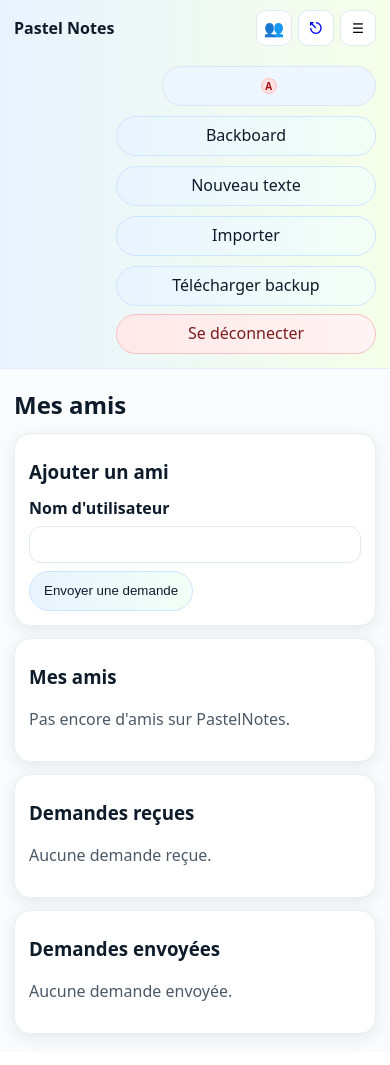
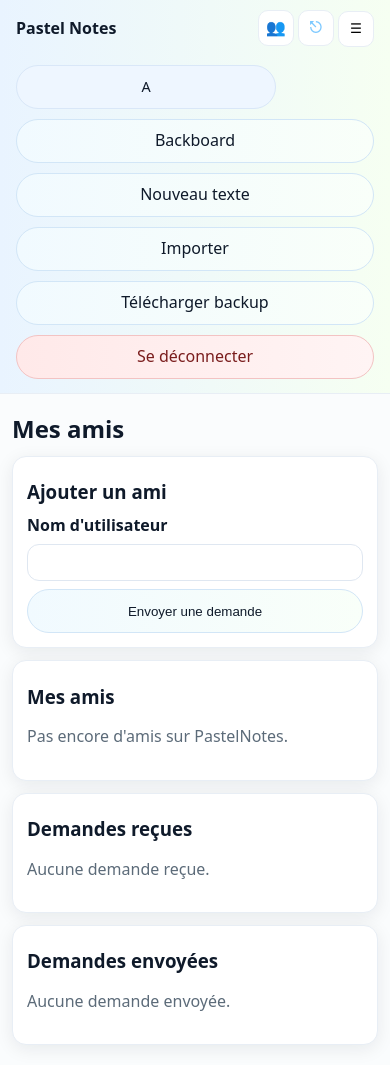
Before and after one commit to AsarixLeDev/QuoteWebsite, a Flask app: page /friends in a window 390 px wide, after a click that opens the changed part. Before the commit the page ends 1041 px from the top, so only its background shows below. Run offline with Flask 3, Linux system fonts and the light colour scheme; the visitor is signed in with stand-in values (Sample User, id 1); some libraries are stand-ins or nearby versions.

Commit message:
style reboot

```diff
--- a/static/styles.css
+++ b/static/styles.css
@@ -1,344 +1,290 @@
-/* =================== Pastel palette =================== */
-:root{
-  --bg:#f9fbfc;
-  --card:#ffffff;
-  --text:#0d1b2a;
-  --muted:#4c5a67;
-  --primary:#68b6ff;   /* pastel blue */
-  --accent1:#ffef9f;   /* pastel yellow */
-  --accent2:#b8f3c8;   /* pastel green */
-  --border:#e5eef6;
-  --shadow:0 4px 16px rgba(13,27,42,.08);
+/* =============================== */
+/*  Pastel v2 – soft & bright      */
+/*  Light + Dark mode foundation   */
+/* =============================== */
 
-  /* UI */
-  --btn-h:44px;        /* hauteur unifiée des boutons (mobile friendly) */
+:root {
+  /* --- Light palette --- */
+  --bg: #fafcfd;
+  --card: #ffffff;
+  --text: #0f1a2a;
+  --muted: #5c6b79;
+  --primary: #7bc8ff;   /* brighter blue */
+  --accent1: #fff7c2;   /* soft yellow */
+  --accent2: #c6f5d6;   /* soft green */
+  --border: #e8eef5;
+  --shadow: 0 4px 18px rgba(15, 26, 42, 0.08);
+
+  --radius: 14px;
+  --transition: 0.25s ease;
+
+  --btn-h: 44px;
+  --btn-w: 260px;
+
+  font-family: ui-sans-serif, system-ui, -apple-system, Segoe UI, Roboto, Helvetica Neue, Arial, Noto Sans, Liberation Sans, sans-serif;
+  color-scheme: light dark;
 }
 
-*{ box-sizing:border-box; }
-
-html,body{
-  margin:0; padding:0;
-  background:var(--bg); color:var(--text);
-  font-family:ui-sans-serif,system-ui,-apple-system,Segoe UI,Roboto,"Helvetica Neue",Arial,"Noto Sans","Liberation Sans",sans-serif;
-  line-height:1.5;
-  overflow-x:hidden;                  /* empêche le glisser horizontal */
-}
-body{ touch-action:pan-y; overscroll-behavior-x:none; }
-
-/* =================== Layout / cards =================== */
-.container{ max-width:1100px; margin:18px auto; padding:0 14px; }
-.card{
-  background:var(--card);
-  border:1px solid var(--border);
-  border-radius:16px;
-  box-shadow:var(--shadow);
-  padding:14px;
-}
-.card.subtle{ background:#fbfdff; }
-
-h1,h2,h3{ margin:10px 0; }
-.text-muted{ color:var(--muted); }
-
-/* =================== Buttons / Pills =================== */
-.button,.btn-nav,.badge,.checkbox-pill{
-  display:inline-flex; align-items:center; justify-content:center;
-  min-height:var(--btn-h);
-  padding:0 14px; line-height:1.1;
-  border-radius:999px; text-decoration:none; cursor:pointer; color:var(--text);
-  transition:transform .06s ease, box-shadow .2s ease, border-color .2s ease, background .2s ease;
-}
-
-.button,.btn-nav{
-  border:1px solid #cde6ff;
-  background:linear-gradient(90deg,#e9f4ff,#f2fff6);
-}
-.button:hover,.btn-nav:hover{ transform:translateY(-1px); box-shadow:var(--shadow); }
-
-.button.secondary{ background:linear-gradient(90deg,#eef6ff,#fffbeb); border-color:#e6edf6; }
-.button.small{ padding:0 10px; font-size:.9rem; }
-.button.danger,.btn-nav.danger{ background:linear-gradient(90deg,#ffe9e9,#fff3f3); border-color:#f5c2c2; color:#7a1d1d; }
-.btn-nav.success{ background:linear-gradient(90deg,#e6fff1,#ddffe8); border-color:#b8f0c5; color:#0e5a2f; }
-
-.badge{ background:#eef7ff; border:1px solid #d8e6f7; font-size:.9rem; padding:0 10px; }
-
-/* Spotify flavour (optionnel) */
-.button.spotify{ background:linear-gradient(90deg,#e8fff1,#dbffe4); border:1px solid #b8f0c5; color:#0e5a2f; }
-.button.spotify.connected{ background:linear-gradient(90deg,#b7f3c8,#8ee6a6); border-color:#66d18a; color:#083e20; }
-
-/* =================== Forms =================== */
-label{ display:block; font-weight:700; margin:6px 0; }
-.input,.textarea,select{
-  width:100%; border:1px solid #dfe9f4; border-radius:12px; padding:10px 12px; background:#fff; outline:none;
-  transition:box-shadow .15s ease,border-color .15s ease;
-}
-.input:focus,.textarea:focus,select:focus{ border-color:#a6d4ff; box-shadow:0 0 0 3px rgba(104,182,255,.2); }
-.textarea{ resize:vertical; min-height:120px; }  /* pas de delta X */
-.form-row{ display:grid; grid-template-columns:repeat(2,minmax(0,1fr)); gap:14px; }
-@media (max-width:720px){ .form-row{ grid-template-columns:1fr; } }
-
-/* Checkbox pill (permissions) */
-.checkbox-pill{ gap:8px; border:1px solid #e6edf6; background:#fff; user-select:none; }
-.checkbox-pill input{ accent-color:#65d091; }
-.chip-group{ display:flex; gap:8px; flex-wrap:wrap; }
-
-/* =================== Links / flashes =================== */
-.link{ color:#0b6bdc; text-decoration:none; }
-.link:hover{ text-decoration:underline; }
-.flash-list{ margin:14px auto; max-width:900px; padding:0 14px; }
-.flash{ background:linear-gradient(90deg,#fff9db,#f0fff3); border:1px solid #f2e8aa; padding:10px 12px; border-radius:12px; margin-bottom:8px; }
-
-/* =================== Media wrappers =================== */
-.iframe-wrap{ position:relative; width:100%; padding-top:56.25%; border-radius:16px; overflow:hidden; box-shadow:var(--shadow); }
-.iframe-wrap iframe{ position:absolute; inset:0; width:100%; height:100%; border:0; }
-.grid article img{ background:#f6f9fc; }
-
-/* YouTube audio/video switch */
-.switch{ display:inline-flex; align-items:center; gap:8px; user-select:none; }
-.switch input{
-  appearance:none; width:38px; height:22px; border-radius:999px; background:#e9eef5; position:relative; cursor:pointer; outline:none; transition:background .2s ease;
-}
-.switch input:checked{ background:#b7f3c8; }
-.switch input::after{
-  content:""; position:absolute; top:3px; left:3px; width:16px; height:16px; background:#fff; border-radius:50%; box-shadow:var(--shadow); transition:left .2s ease;
-}
-.switch input:checked::after{ left:19px; }
-
-/* Utils */
-hr{ border:none; border-top:1px solid var(--border); margin:14px 0; }
-.progress{ width:100%; height:10px; border-radius:999px; background:#eef3f8; overflow:hidden; border:1px solid #e2ebf5; }
-.progress-bar{ height:100%; background:linear-gradient(90deg,#b7f3c8,#8ee6a6); transition:width .25s ease; }
-.inline-actions{ display:flex; gap:6px; flex-wrap:wrap; }
-
-/* =================== Header / Navigation =================== */
-.nav{
-  position:sticky; top:0; z-index:10;
-  background:linear-gradient(90deg,#e8f3ff,#f6ffe9);
-  border-bottom:1px solid var(--border);
-}
-.nav-row{
-  display:flex; align-items:center; justify-content:space-between; gap:10px; padding:10px 14px;
-}
-.brand a{ text-decoration:none; font-weight:800; color:var(--text); }
-
-/* Icônes fixes à droite */
-.nav-icons{ display:flex; align-items:center; gap:6px; }
-.icon-btn{
-  display:inline-flex; align-items:center; justify-content:center;
-  width:36px; height:36px; border-radius:10px; border:1px solid #dfe9f4; background:#fff; cursor:pointer; text-decoration:none;
-  transition:transform .06s ease, box-shadow .2s ease, border-color .2s ease;
-}
-.icon-btn:hover{ transform:translateY(-1px); box-shadow:var(--shadow); border-color:#b7d6ff; }
-
-/* Menu principal */
-.nav-menu{
-  display:flex; align-items:center; gap:10px; padding:8px 14px;
-  justify-content:space-between; flex-wrap:nowrap;
-}
-.nav-left{
-  display:flex; align-items:center; gap:10px;
-  flex:1 1 auto; min-width:0; overflow:hidden;   /* prend la place dispo */
-}
-.nav-right{
-  display:flex; align-items:center; gap:10px;
-  margin-left:auto; flex:0 0 auto;               /* pousse à droite */
-}
-
-/* Badge utilisateur : compact si manque de place */
-.badge.user{
-  max-width:40vw; white-space:nowrap; overflow:hidden; text-overflow:ellipsis;
-  display:inline-flex; gap:6px; align-items:center;
-}
-.badge.user .label{ opacity:.8; }
-.admin-chip{
-  display:none; width:16px; height:16px; border-radius:999px; background:#ffe1e1; color:#a41313;
-  font-weight:800; font-size:10px; align-items:center; justify-content:center; border:1px solid #ffbcbc;
-}
-.badge.user.compact .label,.badge.user.compact .role{ display:none; }
-.badge.user.compact .admin-chip{ display:inline-flex; }
-
-@media (max-width:480px){
-  .badge.user{ max-width:55vw; }
-  .badge.user .label{ display:none; } /* cache "Connecté :" très étroit */
-}
-
-/* Burger (même style que les carrés) */
-.nav-toggle{ display:none; }
-.nav-toggle.show{ display:inline-flex; }
-
-/* Mode replié (mobile) */
-@media (max-width:720px){
-  .nav-menu{ display:none; flex-direction:column; align-items:stretch; gap:8px; padding:10px 14px 14px; }
-  .nav-menu.open{ display:flex; }
-
-  /* grille régulière & mêmes hauteurs */
-  .nav-menu.open .nav-left,
-  .nav-menu.open .nav-right{
-    display:grid; grid-template-columns:repeat(2,minmax(0,1fr)); gap:8px;
-  }
-  .btn-nav{ width:100%; }
-}
-@media (max-width:420px){
-  .nav-menu.open .nav-left, .nav-menu.open .nav-right{ grid-template-columns:1fr; }
-}
-
-/* Sécurité anti-débordement */
-.container,.nav,.nav-menu,.grid,.card{ max-width:100%; }
-
-/* === paramètres mobiles === */
-:root{
-  --btn-h: 44px;      /* hauteur uniforme */
-  --btn-w: 240px;     /* largeur uniforme des boutons en mobile */
-}
-
-/* Le badge "Connecté" devient visuellement un bouton comme les autres */
-.badge.user{
-  font-size: 1rem;
-  min-height: var(--btn-h);
-  padding: 0 14px;
-  display: inline-flex; align-items: center; justify-content: center;
-  background: #eef7ff; border:1px solid #d8e6f7; border-radius:999px;
-  white-space: nowrap; overflow: hidden; text-overflow: ellipsis;
-}
-
-/* Empilement centré en mobile, largeur et hauteur forcées */
-@media (max-width: 720px){
-  .nav-menu.open .nav-left,
-  .nav-menu.open .nav-right{
-    display: flex;
-    flex-direction: column;
-    align-items: center;       /* centre horizontalement chaque bouton */
-    gap: 10px;
-  }
-
-  .btn-nav,
-  .badge.user{
-    width: var(--btn-w);
-    height: var(--btn-h);
-    white-space: nowrap;
-    overflow: hidden;
-    text-overflow: ellipsis;   /* garde même hauteur "quoi qu'il en coûte" */
-    text-align: center;
+/* --- Dark Mode Foundation --- */
+@media (prefers-color-scheme: dark) {
+  :root {
+    --bg: #11151b;
+    --card: #18202a;
+    --text: #f4f6fa;
+    --muted: #a9b4bf;
+    --primary: #4fa8ff;
+    --accent1: #665e1d;
+    --accent2: #1f4f32;
+    --border: #26303b;
+    --shadow: 0 4px 16px rgba(0, 0, 0, 0.4);
   }
 }
 
-/* Si la place manque vraiment : ne garder que l’icône A (admin) */
-.badge.user.compact .label,
-.badge.user.compact .uname,
-.badge.user.compact .role{ display:none; }
-.badge.user.compact .admin-chip{ display:inline-flex; }
+/* ==================== Reset & base ==================== */
+*,
+*::before,
+*::after {
+  box-sizing: border-box;
+}
 
+html, body {
+  margin: 0;
+  padding: 0;
+  background: var(--bg);
+  color: var(--text);
+  line-height: 1.6;
+  -webkit-font-smoothing: antialiased;
+  overflow-x: hidden;
+  scroll-behavior: smooth;
+}
 
-/* largeur uniforme des boutons en mobile */
-:root { --btn-w: 260px; } /* ajuste 240–280 si tu préfères */
+h1, h2, h3, h4, h5 {
+  margin: 0.5em 0;
+  line-height: 1.2;
+}
 
-@media (max-width: 720px){
-  /* empilement et alignement à droite */
+a {
+  color: var(--primary);
+  text-decoration: none;
+  transition: opacity var(--transition);
+}
+a:hover { opacity: 0.85; }
+
+/* ==================== Layout / cards ==================== */
+.container {
+  max-width: 1100px;
+  margin: 20px auto;
+  padding: 0 16px;
+}
+
+.card {
+  background: var(--card);
+  border: 1px solid var(--border);
+  border-radius: var(--radius);
+  box-shadow: var(--shadow);
+  padding: 16px;
+  transition: box-shadow var(--transition), transform 0.12s ease;
+}
+.card:hover {
+  transform: translateY(-2px);
+  box-shadow: 0 6px 20px rgba(15, 26, 42, 0.1);
+}
+.card.subtle {
+  background: color-mix(in srgb, var(--card) 90%, var(--bg) 10%);
+}
+
+.text-muted { color: var(--muted); }
+
+/* ==================== Buttons ==================== */
+.button, .btn-nav, .badge {
+  display: inline-flex;
+  align-items: center;
+  justify-content: center;
+  min-height: var(--btn-h);
+  padding: 0 16px;
+  border-radius: 999px;
+  border: 1px solid color-mix(in srgb, var(--border) 80%, var(--primary) 20%);
+  background: linear-gradient(90deg, #f1faff, #f9fff9);
+  color: var(--text);
+  cursor: pointer;
+  transition: background var(--transition), transform 0.1s ease, box-shadow var(--transition);
+  text-decoration: none;
+}
+
+.button:hover, .btn-nav:hover {
+  transform: translateY(-1px);
+  box-shadow: var(--shadow);
+}
+
+/* Variants */
+.button.secondary {
+  background: linear-gradient(90deg, #f8fbff, #fffef2);
+}
+.button.danger, .btn-nav.danger {
+  background: linear-gradient(90deg, #ffe9e9, #fff4f4);
+  border-color: #f3c3c3;
+  color: #7a1d1d;
+}
+.btn-nav.success {
+  background: linear-gradient(90deg, #e8fff2, #dcffe8);
+  border-color: #b8f0c5;
+  color: #0e5a2f;
+}
+.badge {
+  background: #eef6ff;
+  border: 1px solid #d9e7f8;
+  font-size: 0.9rem;
+  padding: 0 10px;
+  line-height: 1.2;
+}
+
+/* ==================== Forms ==================== */
+label { font-weight: 600; display: block; margin: 6px 0; }
+
+.input, .textarea, select {
+  width: 100%;
+  border: 1px solid #dfe7f1;
+  border-radius: 12px;
+  padding: 10px 12px;
+  background: #fff;
+  transition: border var(--transition), box-shadow var(--transition);
+}
+.input:focus, .textarea:focus, select:focus {
+  border-color: var(--primary);
+  box-shadow: 0 0 0 3px rgba(123,200,255,0.25);
+}
+.textarea { resize: vertical; min-height: 120px; }
+
+/* Validity helpers */
+.input.is-valid {
+  border-color: #86e49c !important;
+  box-shadow: 0 0 0 3px rgba(134,228,156,.25) !important;
+}
+.input.is-invalid {
+  border-color: #f3b0b0 !important;
+  box-shadow: 0 0 0 3px rgba(245,143,143,.20) !important;
+}
+
+/* ==================== Nav ==================== */
+.nav {
+  position: sticky;
+  top: 0;
+  z-index: 20;
+  background: linear-gradient(90deg, #e9f4ff, #f6fff2);
+  border-bottom: 1px solid var(--border);
+  backdrop-filter: blur(8px);
+}
+@media (prefers-color-scheme: dark) {
+  .nav {
+    background: linear-gradient(90deg, #1a232e, #1e2a1e);
+  }
+}
+.nav-row {
+  display: flex;
+  justify-content: space-between;
+  align-items: center;
+  padding: 10px 16px;
+}
+.brand a {
+  font-weight: 800;
+  color: var(--text);
+}
+
+/* Icons and menu */
+.icon-btn {
+  display: inline-flex;
+  align-items: center;
+  justify-content: center;
+  width: 36px;
+  height: 36px;
+  border-radius: 10px;
+  border: 1px solid var(--border);
+  background: var(--card);
+  cursor: pointer;
+  transition: transform .1s ease, box-shadow var(--transition);
+}
+.icon-btn:hover { transform: translateY(-1px); box-shadow: var(--shadow); }
+
+.nav-menu {
+  display: flex;
+  flex-wrap: wrap;
+  justify-content: space-between;
+  padding: 8px 16px;
+  gap: 10px;
+  transition: max-height 0.3s ease;
+}
+.nav-left, .nav-right {
+  display: flex;
+  flex-wrap: wrap;
+  gap: 10px;
+  align-items: center;
+}
+
+/* Mobile collapse */
+.nav-toggle { display: none; }
+@media (max-width: 720px) {
+  .nav-toggle { display: inline-flex; }
+  .nav-menu {
+    display: none;
+    flex-direction: column;
+    gap: 10px;
+    padding-bottom: 14px;
+  }
+  .nav-menu.open { display: flex; }
   .nav-menu.open .nav-left,
-  .nav-menu.open .nav-right{
-    display:flex;
-    flex-direction:column;
-    align-items:flex-end;      /* <<< tout à droite */
-    gap:10px;
-    width:100%;
-  }
-
-  /* même largeur/hauteur pour TOUS les boutons + le badge */
-  .nav-menu.open .btn-nav,
-  .nav-menu.open .button,
-  .nav-menu.open .badge{       /* .badge couvre aussi .badge.user */
-    width:min(var(--btn-w),100%);
-    height:var(--btn-h);
-    justify-content:center;
-    text-align:center;
-    white-space:nowrap;
-    overflow:hidden;
-    text-overflow:ellipsis;
-  }
-
-  /* le badge "connecté" a le même look et la même taille */
-  .nav-menu.open .badge.user{
-    font-size:1rem;
-    padding:0 14px;
-    background:#eef7ff;
-    border:1px solid #d8e6f7;
-    border-radius:999px;
+  .nav-menu.open .nav-right {
+    flex-direction: column;
+    align-items: stretch;
   }
 }
 
-.icon-btn{ position:relative; }
-.icon-btn .dot{
-  position:absolute; top:4px; right:4px;
-  width:8px; height:8px; border-radius:50%;
-  background:#ff5a5a; box-shadow:0 0 0 2px #fff;
+/* ==================== Flash messages ==================== */
+.flash-list { margin: 16px auto; max-width: 900px; padding: 0 16px; }
+.flash {
+  background: linear-gradient(90deg, #fffbe5, #f0fff6);
+  border: 1px solid #f2e9b2;
+  padding: 10px 12px;
+  border-radius: 12px;
+  margin-bottom: 8px;
+  font-size: 0.95rem;
 }
 
-.badge { line-height: 1; }           /* déjà présent chez toi, OK si tu l’as */
-.badge.media { padding: 4px 6px; }   /* si tu veux une classe dédiée, sinon garde .badge */
-
-
-/* --- Permissions: chips + validation --- */
-.input.is-valid {
-  border-color: #86e49c !important;
-  box-shadow: 0 0 0 3px rgba(134, 228, 156, .25) !important;
+/* ==================== Utility elements ==================== */
+.progress {
+  width: 100%;
+  height: 10px;
+  border-radius: 999px;
+  background: #eef3f8;
+  border: 1px solid #e2ebf5;
+  overflow: hidden;
 }
-.input.is-invalid {
-  border-color: #f3b0b0 !important;
-  box-shadow: 0 0 0 3px rgba(245, 143, 143, .20) !important;
+.progress-bar {
+  height: 100%;
+  background: linear-gradient(90deg, #b7f3c8, #8ee6a6);
+  transition: width .25s ease;
 }
 
-.chip-stack {
-  display: flex;
-  gap: 8px;
-  flex-wrap: wrap;        /* empile sur plusieurs lignes si nécessaire */
-  align-items: center;
-  max-width: 100%;
+/* Cards grid */
+.grid {
+  display: grid;
+  gap: 14px;
+  grid-template-columns: repeat(auto-fill, minmax(280px, 1fr));
 }
 
-.chip {
-  display: inline-flex;
-  align-items: center;
-  gap: 8px;
-  padding: 6px 10px;
-  border-radius: 999px;
-  border: 1px solid #e6edf6;
-  background: #fff;
-  white-space: nowrap;
+/* Responsive padding */
+@media (max-width: 720px) {
+  .container { padding: 0 12px; }
+  .card { padding: 14px; }
+  h1, h2, h3 { line-height: 1.25; }
+  .button, .btn-nav { width: 100%; }
 }
 
-.chip-x {
-  border: 0;
-  background: transparent;
-  cursor: pointer;
-  font-size: 16px;
-  line-height: 1;
-  opacity: .6;
+/* ==================== Dark mode tweaks ==================== */
+@media (prefers-color-scheme: dark) {
+  body { background: var(--bg); color: var(--text); }
+  .card, .button, .btn-nav, .badge { background: var(--card); color: var(--text); }
+  .button:hover, .btn-nav:hover { box-shadow: var(--shadow); }
+  .input, .textarea, select { background: #1f2833; color: var(--text); border-color: var(--border); }
+  .nav a, .brand a { color: var(--text); }
+  .flash { background: #262f3b; border-color: #33414f; color: var(--text); }
 }
-.chip-x:hover { opacity: 1; }
-
-.badge.yt-local {
-  border-color: #ffb3b3;
-  background: linear-gradient(90deg, #ffecec, #fff6f6);
-}
-
-.nav-left,
-.nav-right,
-.nav-menu,
-.nav-row {
-  overflow: visible !important;   /* ne plus couper les arrondis */
-}
-
-/* Laisse un peu plus d'air en Y pour éviter tout risque de coupe */
-.btn-nav,
-.button {
-  padding-top: 9px !important;
-  padding-bottom: 9px !important;
-  line-height: 1.2 !important;
-  display: inline-flex;
-  align-items: center;
-  justify-content: center;
-}
-
-/* Si tu veux une hauteur pile et centrage parfait partout : */
-:root { --btn-h: 40px; }          /* (optionnel) un peu plus bas que 44 pour éviter squeeze */
-.btn-nav,
-.button { min-height: var(--btn-h); }
--- a/templates/layout.html
+++ b/templates/layout.html
@@ -176,10 +176,6 @@
 })();
 </script>
 
-
-
-
-
 {% with messages = get_flashed_messages() %}
 {% if messages %}
 <div class="flash-list">
```
